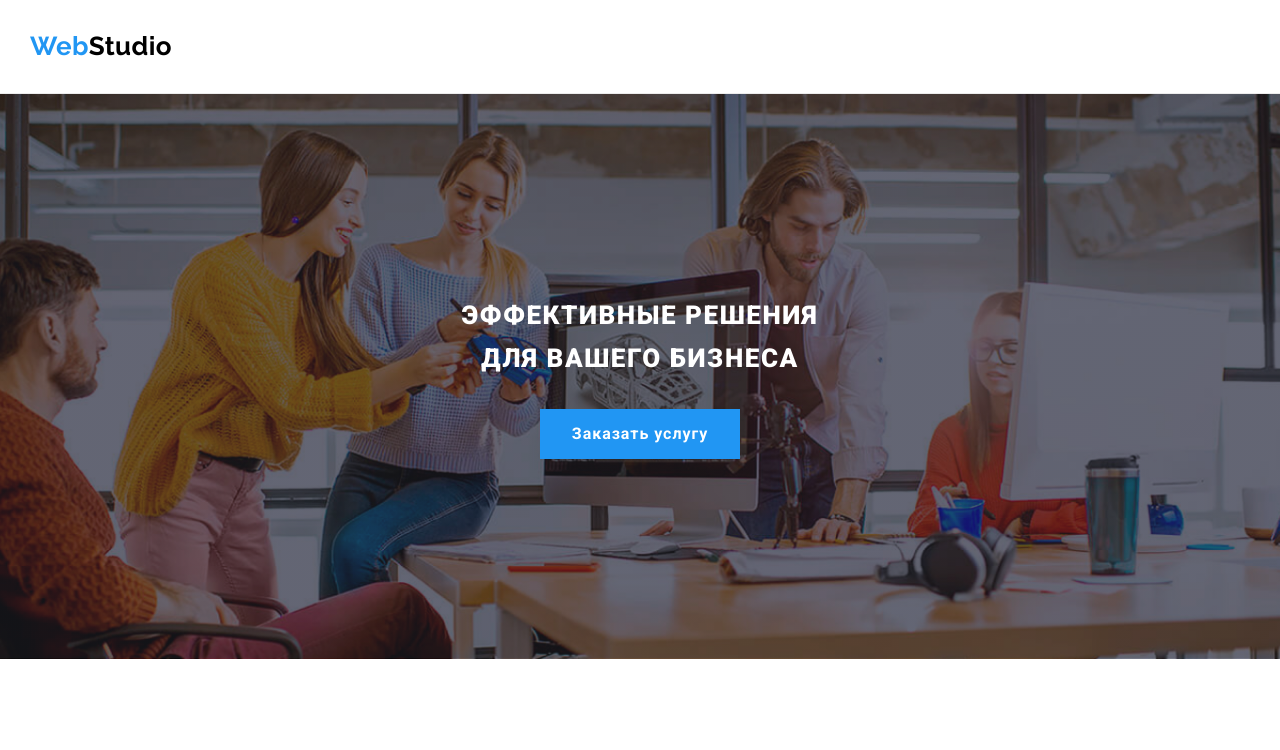
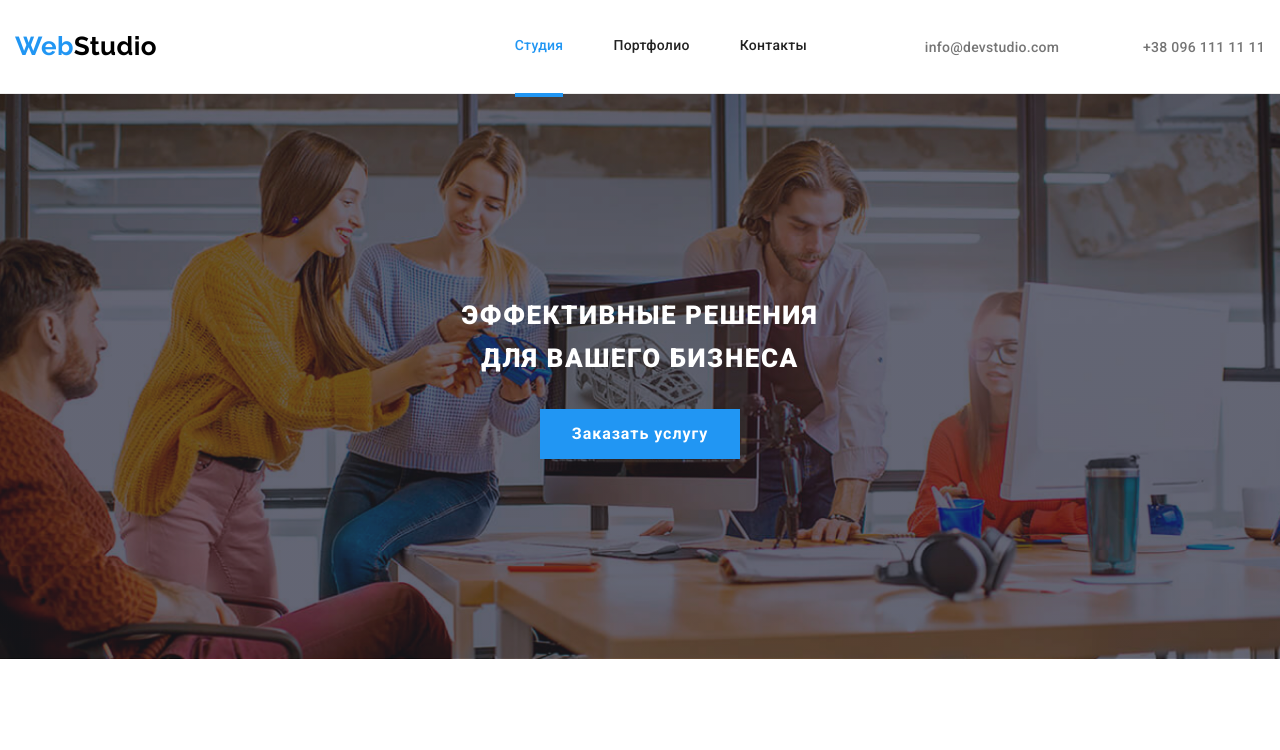
Before and after one commit to VKlapan/goit-markup-hw-08, a plain HTML site: page index.html in a window 1280 px wide. Shown: the top 750 px of the page. Drawn offline with nearby package versions, Linux system fonts and the light colour scheme.

Commit message:
Media refactoring header section and 480px menu

```diff
--- a/index.html
+++ b/index.html
@@ -33,21 +33,21 @@
         >
         <div class="header__wrap">
           <nav class="header__nav">
-            <ul class="header__list">
-              <li class="header__item">
+            <ul class="header__list-nav">
+              <li class="header__item-nav">
                 <a class="header__link current" href="./index.html">Студия</a>
               </li>
-              <li class="header__item">
+              <li class="header__item-nav">
                 <a class="header__link" href="./portfolio.html">Портфолио</a>
               </li>
-              <li class="header__item">
+              <li class="header__item-nav">
                 <a class="header__link" href="">Контакты</a>
               </li>
             </ul>
           </nav>
           <!--contacts-->
-          <ul class="header__list">
-            <li class="header__item">
+          <ul class="header__list-contacts">
+            <li class="header__item-contacts">
               <a
                 class="header__link header__link--main-color"
                 href="mailto:info@devstudio.com"
@@ -58,7 +58,7 @@
                 info@devstudio.com
               </a>
             </li>
-            <li class="header__item">
+            <li class="header__item-contacts">
               <a
                 class="header__link header__link--main-color"
                 href="tel:+380961111111"
--- a/saas/components_media/_header.scss
+++ b/saas/components_media/_header.scss
@@ -1,6 +1,8 @@
 /* header */
 
 .header {
+  position: relative;
+
   padding-top: 24px;
   padding-bottom: 25px;
   background-color: #ffffff;
@@ -8,15 +10,22 @@
 }
 
 .header-container {
-  display: flex;
   align-items: center;
-  margin-left: 15px;
-  margin-right: 15px;
+  padding-left: 15px;
+  padding-right: 15px;
+
+  @media screen and (min-width: 768px) {
+    display: flex;
+    justify-content: space-between;
+  }
 }
 
 .link--top-logo {
   @extend %link;
-  margin-right: 93px;
+
+  @media screen and (min-width: 1200px) {
+    margin-right: 93px;
+  }
 }
 
 .link--bottom-logo {
@@ -28,8 +37,12 @@
 .logo__text {
   font-family: var(--secondary-font);
   font-weight: 700;
-  font-size: 26px;
+  font-size: 24px;
   color: #2196f3;
+
+  @media screen and (min-width: 1200px) {
+    font-size: 26px;
+  }
 
   &--white {
     color: #ffffff;
@@ -41,30 +54,64 @@
 
 .header__wrap {
   display: flex;
-  width: 100%;
-  align-items: center;
-  justify-content: space-between;
-}
 
-@media screen and (max-width: 1480px) {
-  .header__wrap {
-    display: none;
+  @media screen and (max-width: 767px) {
+    position: absolute;
+    top: 0;
+    left: 0;
+
+    flex-direction: column;
+    justify-content: space-between;
+    width: 100%;
+    height: 95vh;
+
+    padding: 48px 40px;
+
+    background-color: #fff;
+  }
+
+  @media screen and (min-width: 768px) {
+    align-items: center;
   }
 }
 
-.header__list {
+.header__list-nav {
   @extend %list;
-  display: flex;
   padding: 0px;
-  margin-left: auto;
+
+  @media screen and (min-width: 768px) {
+    display: flex;
+    margin-right: 84px;
+  }
 }
 
-.header__item {
+.header__list-contacts {
+  @extend %list;
+  padding: 0px;
+
+  @media screen and (min-width: 1200px) {
+    display: flex;
+  }
+}
+
+.header__item-nav {
   position: relative;
+
   margin-right: 50px;
 
   &:last-child {
     margin-right: 0px;
+  }
+}
+.header__item-contacts {
+  position: relative;
+
+  @media screen and (min-width: 1200px) {
+    margin-right: 50px;
+
+    &:last-child {
+      margin-right: 0px;
+    }
   }
 }
 
@@ -79,11 +126,14 @@
   .header__link:focus & {
     fill: var(--nav-hover-color);
   }
+
+  @media screen and (max-width: 479px) {
+    display: none;
+  }
 }
 
 .header__link {
   @extend %link;
-  display: flex;
   align-items: center;
 
   font-weight: 500;
--- a/saas/utils_media/_placeholders.scss
+++ b/saas/utils_media/_placeholders.scss
@@ -10,6 +10,7 @@
   &.current {
     color: var(--nav-hover-color);
 
+    @media screen and (min-width: 768px) {
       &::after {
         content: "";
         position: absolute;
@@ -22,3 +23,4 @@
       }
     }
   }
+}
```
Also changed, not shown: css/main.css, css/main.min.css, 2 other files. Lines whose indentation alone changed are shown as unchanged.
